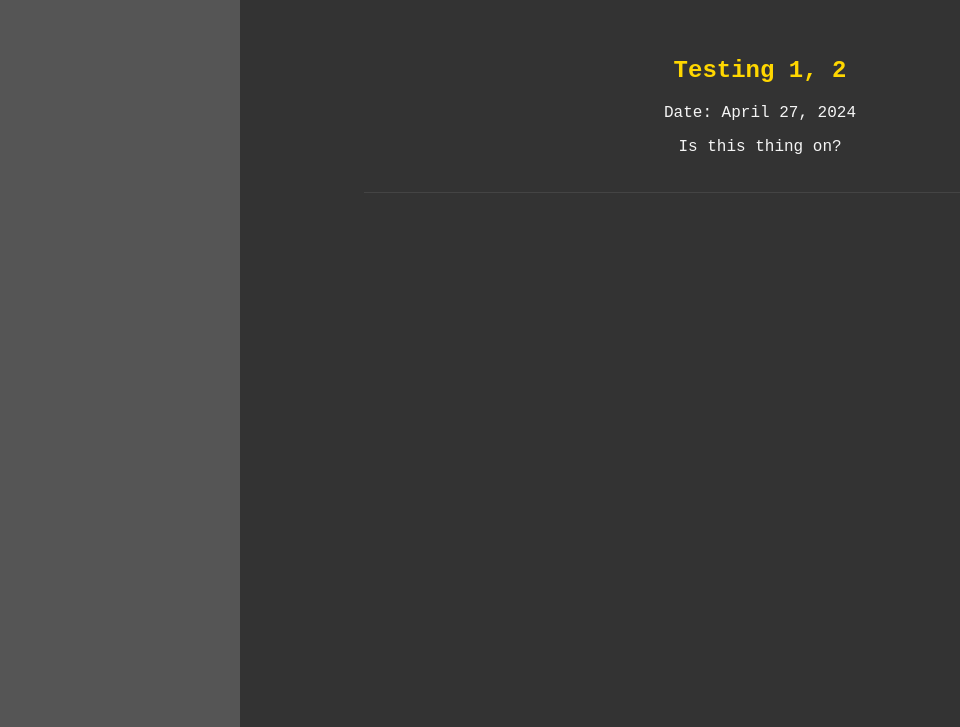
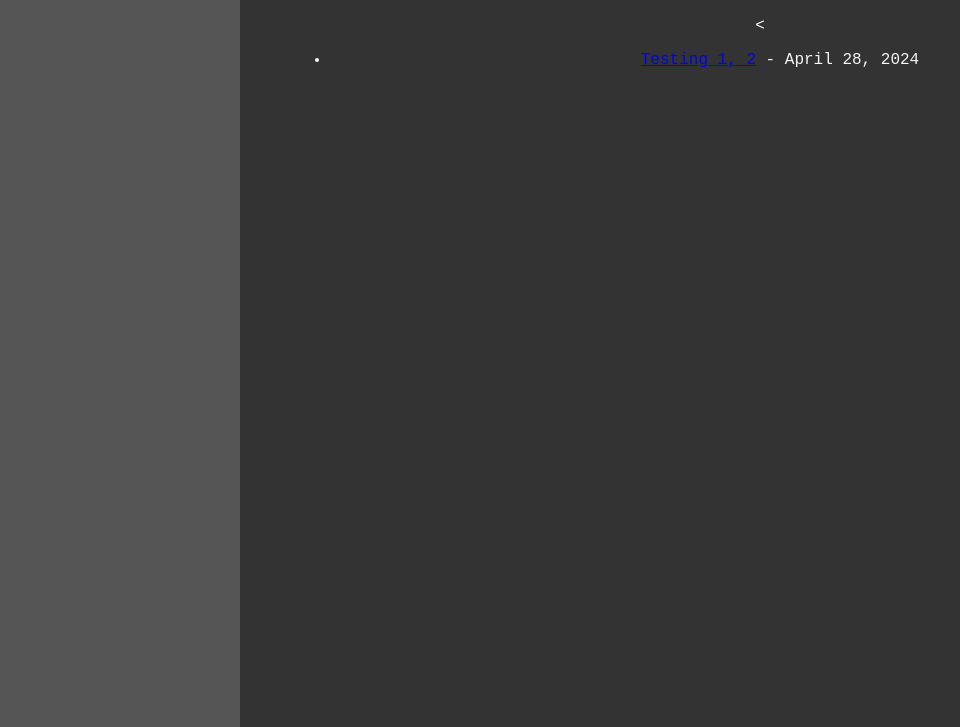
Before and after one commit to brain-container/braincontainer.github.io, a plain HTML site: page blog.html in a window 1280 px wide. Shown: the part 113-840 px from the top of the page, without its empty margins (0-960 px from the left). Drawn offline with Linux system fonts and the light colour scheme.

Commit message:
Update blog.html

```diff
--- a/blog.html
+++ b/blog.html
@@ -62,11 +62,10 @@
     <div id="main-content">
         <h1>Blog</h1>
         <!-- Blog Posts -->
-        <div class="post">
-            <h2>Testing 1, 2</h2>
-            <p>Date: April 27, 2024</p>
-            <p>Is this thing on?</p>
-        </div>
+        <<ul>
+            <li><a href="testing-1-2.html">Testing 1, 2</a> - April 28, 2024</li>
+            <!-- Additional blog posts will be listed here -->
+        </ul>
         <!-- Additional posts can be added here -->
     </div>
 </body>
```
